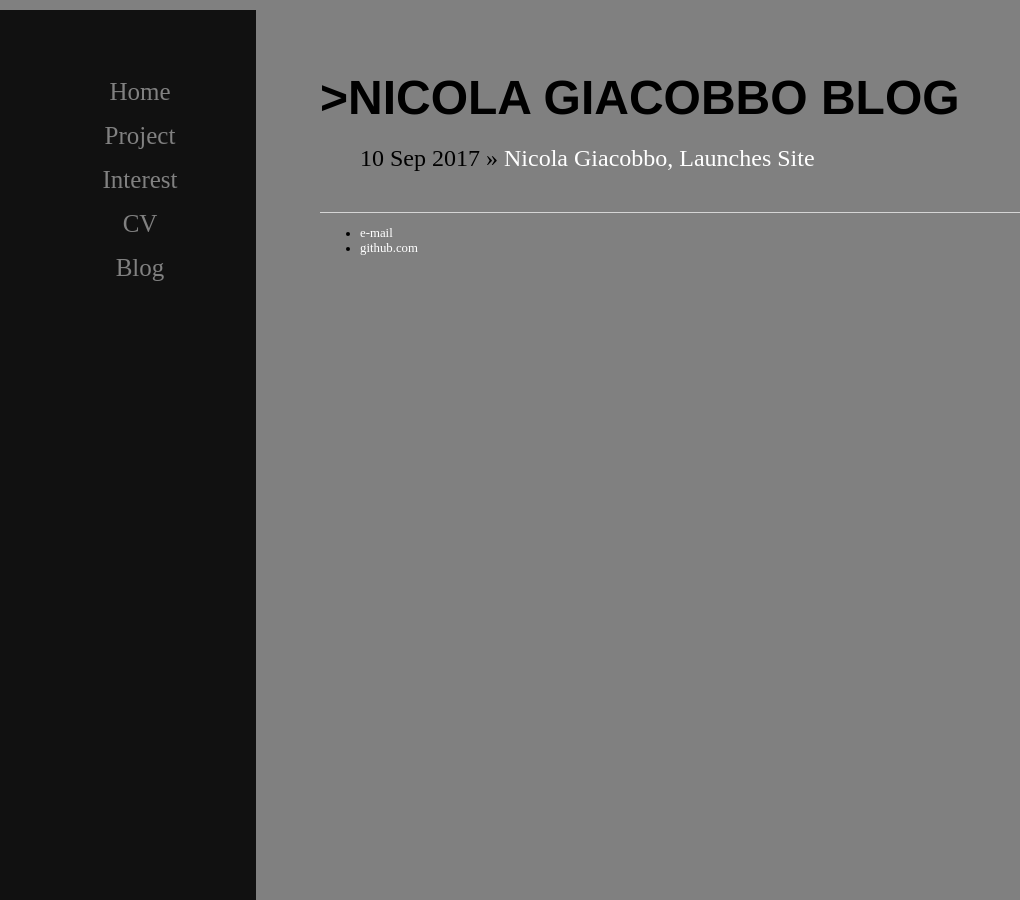
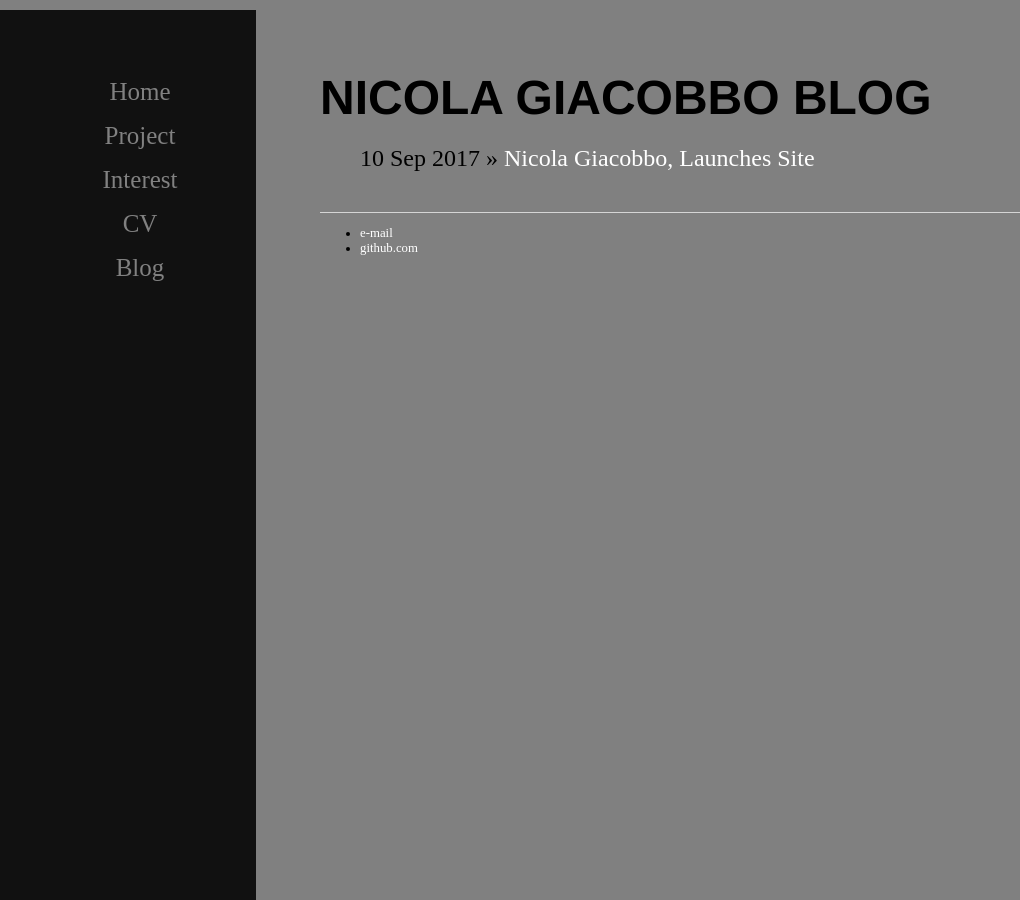
Before and after one commit to GiacobboNicola/giacobbonicola.github.io, a Jekyll site: the page built from blog/index.html, in a window 1280 px wide. Shown: the whole page, without its empty margins (0-1020 px from the left). Built offline with Jekyll 4.4.1, drawn with Linux system fonts in a browser that asks for light colours.

Commit message:
Update index.html

```diff
--- a/blog/index.html
+++ b/blog/index.html
@@ -2,7 +2,7 @@
 layout: default
 title: Nicola Giacobbo
 ---
-	<h1 class="main-title">>{{ page.title }} <span class=".thin"> Blog </span></h1>
+	<h1 class="main-title">{{ page.title }} <span class=".thin"> Blog </span></h1>
 	<ul class="posts">
 
 	  {% for post in site.posts %}
```
